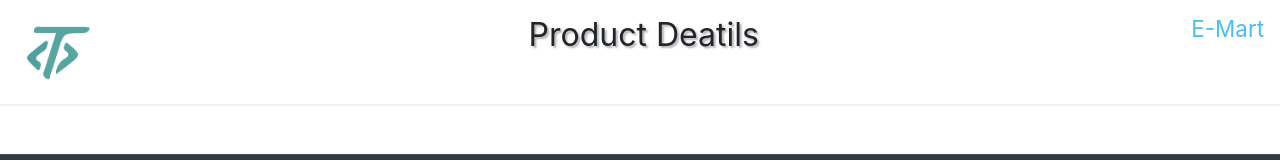
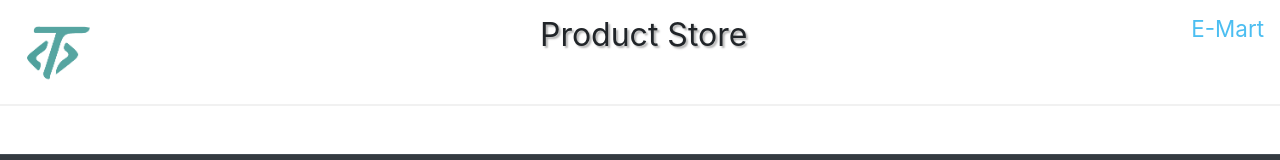
Before and after one commit to titarakshay/ProductStore, a React (Create React App) app: page / in a window 1280 px wide. Shown: the top 160 px of the page. Built offline with nearby package versions, Linux system fonts and the light colour scheme.

Commit message:
name-changes

```diff
--- a/src/components/Header.jsx
+++ b/src/components/Header.jsx
@@ -8,7 +8,7 @@ export default function Header() {
       <div className="d-flex justify-content-between align-items-color p-3 px-3">
         <img src={logo} alt="logo" style={{ width: "5rem" }} />
         <div>
-          <h1>Product Deatils</h1>
+          <h1>Product Store</h1>
         </div>
         <div>
           <h2>E-Mart</h2>
```
